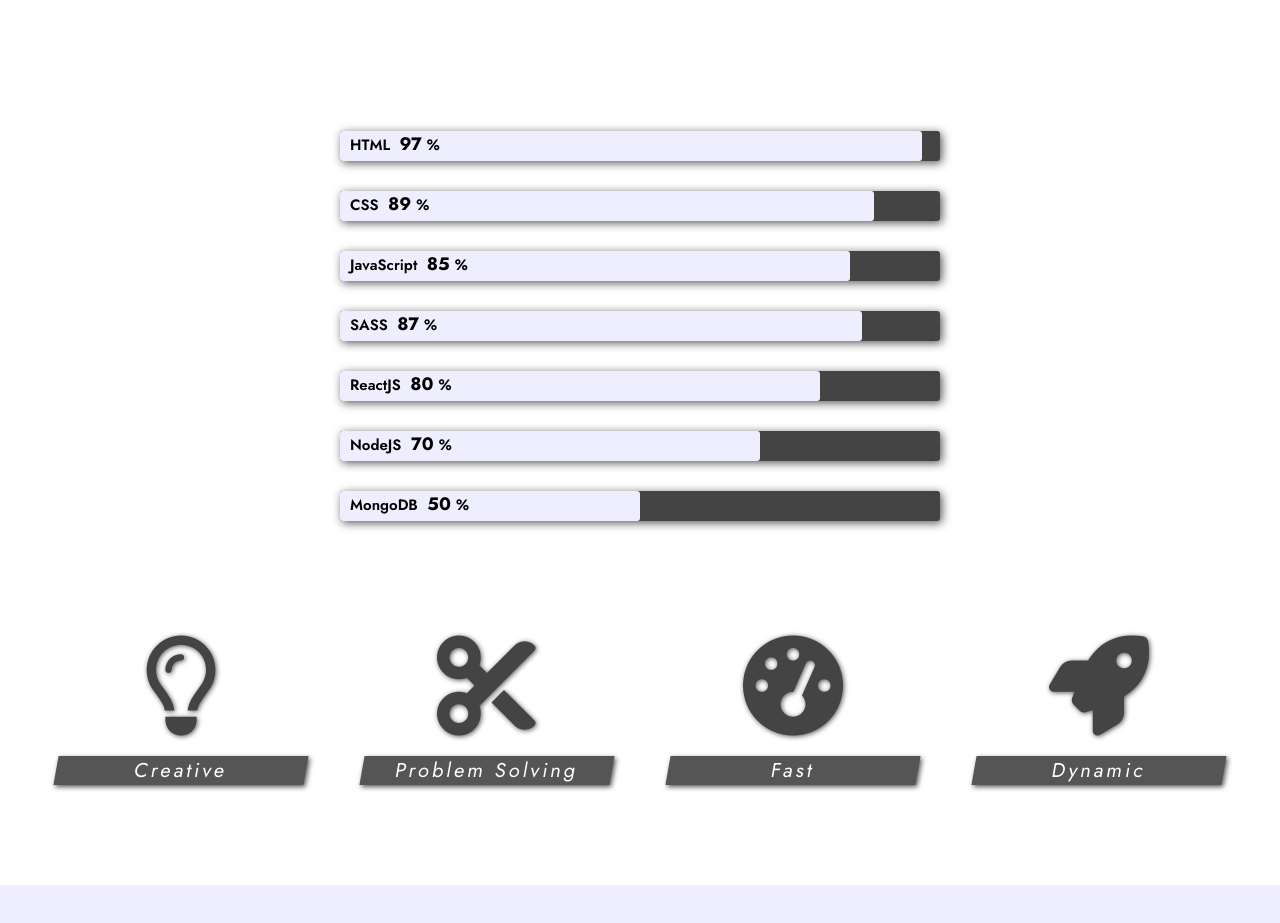
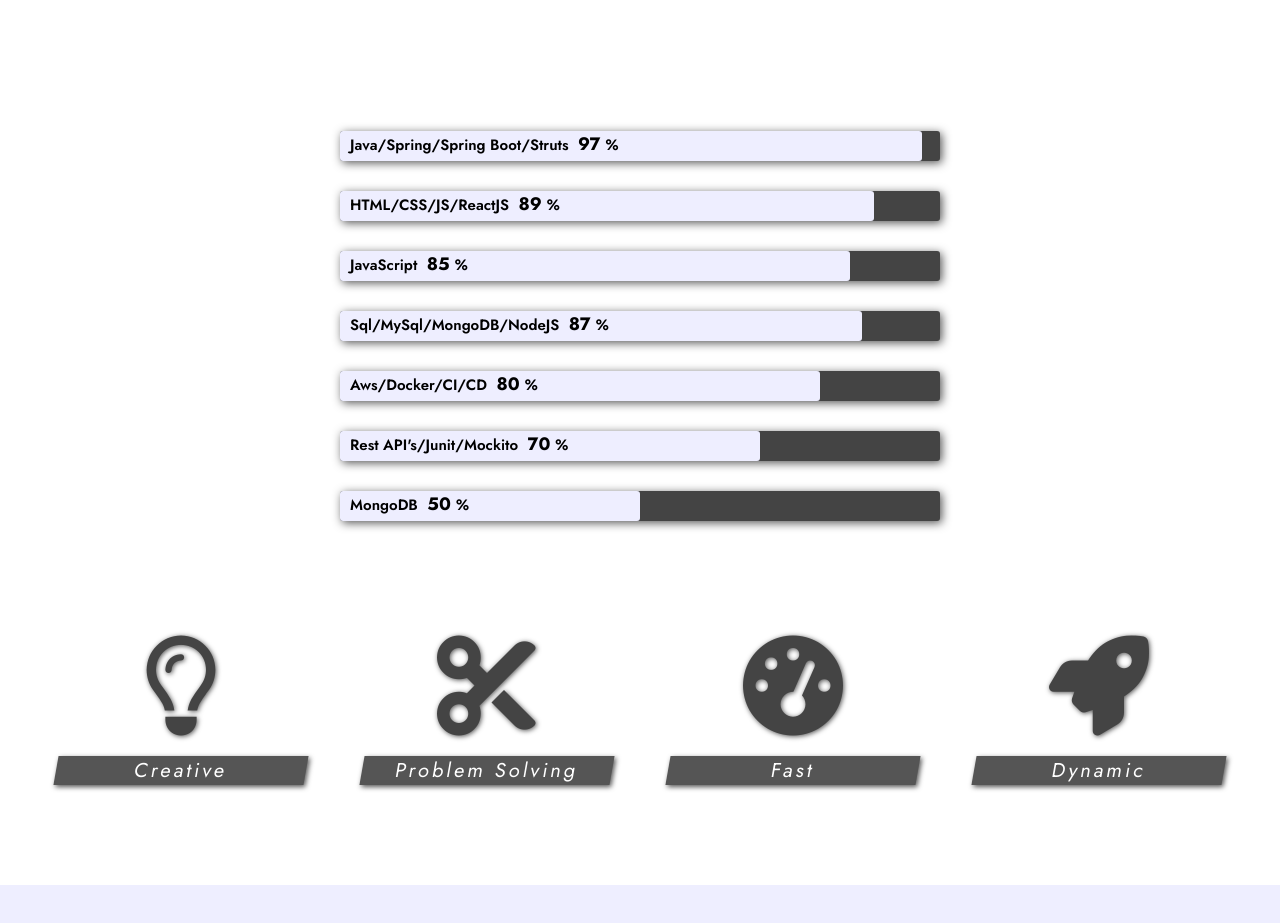
Before and after one commit to abhisripathi/My_Portfolio, a plain HTML site: page index.html in a window 1280 px wide. Shown: the part 1060-1983 px from the top of the page. Drawn offline with Linux system fonts and the light colour scheme; a web font is replaced by a local one.

Commit message:
changes to index.html

```diff
--- a/index.html
+++ b/index.html
@@ -37,7 +37,7 @@
             <div class="progress-bars-wrapper">
                 <div class="progress-bar">
                     <p class="progress-text">
-                        HTML
+                        Java/Spring/Spring Boot/Struts
                         <span></span>%
                     </p>
                     <div class="progress-percent"></div>
@@ -47,7 +47,7 @@
             <div class="progress-bars-wrapper">
                 <div class="progress-bar">
                     <p class="progress-text">
-                        CSS
+                        HTML/CSS/JS/ReactJS
                         <span></span>%
                     </p>
                     <div class="progress-percent"></div>
@@ -67,7 +67,7 @@
             <div class="progress-bars-wrapper">
                 <div class="progress-bar">
                     <p class="progress-text">
-                        SASS
+                        Sql/MySql/MongoDB/NodeJS
                         <span></span>%
                     </p>
                     <div class="progress-percent"></div>
@@ -77,7 +77,7 @@
             <div class="progress-bars-wrapper">
                 <div class="progress-bar">
                     <p class="progress-text">
-                        ReactJS
+                        Aws/Docker/CI/CD
                         <span></span>%
                     </p>
                     <div class="progress-percent"></div>
@@ -87,7 +87,7 @@
             <div class="progress-bars-wrapper">
                 <div class="progress-bar">
                     <p class="progress-text">
-                        NodeJS
+                        Rest API's/Junit/Mockito
                         <span></span>%
                     </p>
                     <div class="progress-percent"></div>
```
